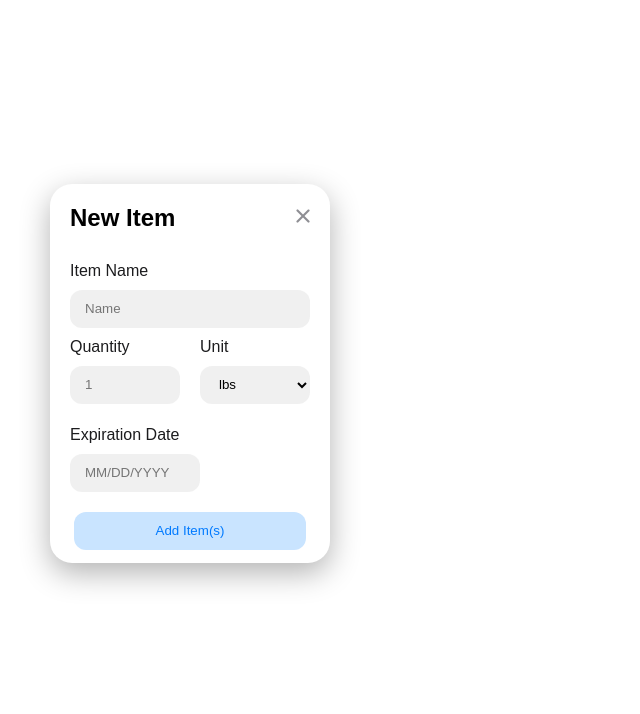
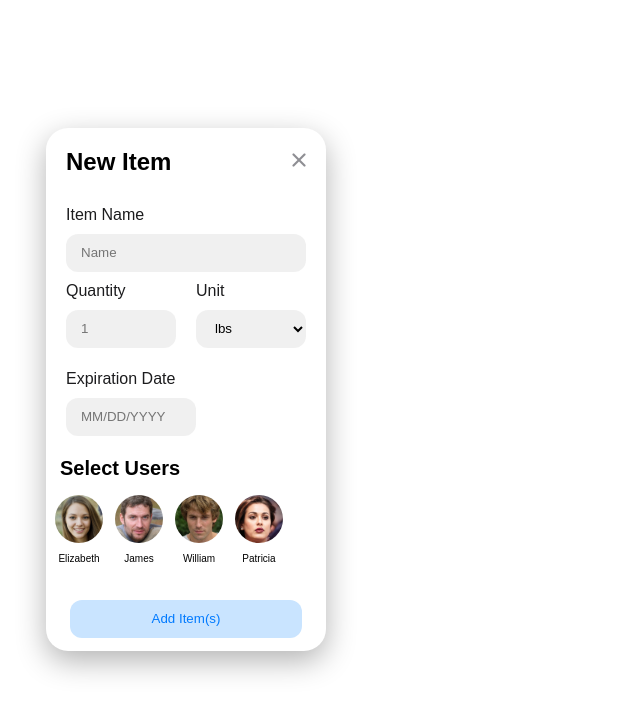
Before and after one commit to MarcusWebDev/CMSC434-Phase2, a React (Create React App) app: page /#/inventory/addOfficeRefrigeratorItem in a window 1280 px wide. Shown: the top 714 px of the page, without its empty margins (0-640 px from the left). Built offline with nearby package versions, Linux system fonts and the light colour scheme.

Commit message:
Select User Component Added in Inventory alongwith NavBar
NavBar does not show up correctly in InventoryRefrigerator.jsx

```diff
--- a/src/components/AddItemInventory.css
+++ b/src/components/AddItemInventory.css
@@ -123,3 +123,11 @@ height: 0px;
     margin-right: 98px;
     margin-bottom: 2px;
 }
+
+.linkBack2 {
+    text-decoration: none;
+    color: #007AFF;
+    margin-left: -12px;
+    margin-bottom: -7px;
+    margin-top: -36px;
+}
--- a/src/components/AddItemInventory.jsx
+++ b/src/components/AddItemInventory.jsx
@@ -2,11 +2,13 @@ import React from 'react'
 import "./AddItemInventory.css"
 import { Link } from "react-router-dom";
 import NavBar from './NavBar';
+import BackArrow from '../icons/backArrowBlue.png';
 
 const AddItemInventory = () => {
   return (
     <div className='PageWrapper'>
         <div className='HeaderContainer'>
+        <Link to="/inventory/OfficeRefrigerator" className="linkBack2" > <img className="linkBackimage" src={BackArrow} /></Link>
         <h3 className='Heading'>Add Item(s)</h3>
         </div>
         <hr className='rule'/>
@@ -27,7 +29,7 @@ const AddItemInventory = () => {
         </Link>
         </div>
 
-        {/* <NavBar selectedTab={"Inventory"} /> */}
+        <NavBar selectedTab={"Inventory"} />
 
 
     </div>
--- a/src/components/InventoryRefrigerator.css
+++ b/src/components/InventoryRefrigerator.css
@@ -358,3 +358,12 @@ text-decoration: none;
     margin-bottom: -5px;
     margin-top: 4px;
 }
+
+.shoppingListSelectUser2 {
+  margin-top: -5px;
+  margin-left: 24px;
+  width: 336px;
+  align-self: flex-start;
+  border-top: 1px solid #C7C7CC;
+  border-bottom: 0px solid #C7C7CC;
+}
--- a/src/components/InventoryRefrigerator.jsx
+++ b/src/components/InventoryRefrigerator.jsx
@@ -11,6 +11,7 @@ import William from '../icons/William.png';
 import Patricia from '../icons/Patricia.png';
 import NavBar from './NavBar';
 import BackArrow from '../icons/backArrowBlue.png';
+import SelectUserPortrait from "./SelectUserPortrait.jsx";
 
 
 function InventoryRefrigerator(props) {
@@ -117,22 +118,16 @@ function InventoryRefrigerator(props) {
     <a href="#">Lake House Pantry</a>
     <a href="#">Office Pantry</a>
   </div>
-  <hr className='rule3' />
 </div>
-                <h4 className='select'>Select Users</h4>
-                <div className='Users'>
-                    <form>
-                    <span className="dot"><img className='Elizabeth' src={Elizabeth}></img></span>&nbsp;
-                <span className="dot"><img className='James' src={James}></img></span>&nbsp;
-                <span className="dot"><img className='William' src={William}></img></span>&nbsp;
-                <span className="dot"><img className='Patricia' src={Patricia}></img></span>&nbsp;
-                    </form>
-                </div>
-                <div className='Usernames'>
-                    Elizabeth &nbsp; &nbsp; &nbsp;  James &nbsp; &nbsp; &nbsp; William &nbsp; &nbsp;&nbsp;Patricia
-
-                </div>
-                <hr className='rule4' />
+<div className="shoppingListSelectUser2">
+                        <h3>Select Users</h3>
+                        <div className="shoppingListUsersContainer">
+                            <SelectUserPortrait name="Elizabeth" picture={require("../icons/elizabeth.jpg")} />
+                            <SelectUserPortrait name="James" picture={require("../icons/james.jpg")} />
+                            <SelectUserPortrait name="William" picture={require("../icons/william.jpg")} />
+                            <SelectUserPortrait name="Patricia" picture={require("../icons/patricia.jpg")} />
+                        </div>
+                    </div>
                 <div className='tip'>
                     <p className='para'>Tip: Click<img className='symbol' src={Symbol}></img>to reduce item quantity by one.</p>
                 </div>
--- a/src/components/ItemInfoInventory.css
+++ b/src/components/ItemInfoInventory.css
@@ -1,9 +1,9 @@
 .newItemWrapper2 {
     position: absolute;
-    margin-top: 23vh;
-    margin-left: 50px;
+    margin-top: 16vh;
+    margin-left: 46px;
     width: 280px;
-    height: 379px;
+    height: 523px;
     background: #FFFFFF;
     box-shadow: 0px 10px 30px rgb(0 0 0 / 30%);
     border-radius: 22px;
@@ -74,7 +74,7 @@
 
 .newItemNotificationContainer2 {
     position: absolute;
-    top: -25%;;
+    top: -15%;;
     left: -2.5%;
     display: flex;
     flex-direction: row;
@@ -90,3 +90,16 @@
 .newItemNotificationIcon2 {
     margin-right: 10px;
 }
+
+.shoppingListSelectUser3 {
+    margin-top: 11px;
+    margin-left: -17px;
+    width: 336px;
+    align-self: flex-start;
+    border-top: 0px solid #C7C7CC;
+    border-bottom: 0px solid #C7C7CC;
+}
+
+.userHead {
+    margin: 10px 11px;
+}
--- a/src/components/ItemInfoInventory.jsx
+++ b/src/components/ItemInfoInventory.jsx
@@ -1,6 +1,7 @@
 import React from 'react'
 import "./ItemInfoInventory.css";
 import { useState } from 'react';
+import SelectUserPortrait from "./SelectUserPortrait.jsx";
 
 const ItemInfoInventory = ({id, newItem}) => {
     const [itemname, setItemName] = useState('');
@@ -47,6 +48,15 @@ const ItemInfoInventory = ({id, newItem}) => {
                             <label className="newItemLabel">Expiration Date</label>
                             <input type="text" className="newItemInput" value={itemExpiration} onChange={(event) => setItemExpiration(event.target.value)} placeholder="MM/DD/YYYY" />
                         </div>
+                        <div className="shoppingListSelectUser3">
+                        <h3 className='userHead'>Select Users</h3>
+                        <div className="shoppingListUsersContainer">
+                            <SelectUserPortrait name="Elizabeth" picture={require("../icons/elizabeth.jpg")} />
+                            <SelectUserPortrait name="James" picture={require("../icons/james.jpg")} />
+                            <SelectUserPortrait name="William" picture={require("../icons/william.jpg")} />
+                            <SelectUserPortrait name="Patricia" picture={require("../icons/patricia.jpg")} />
+                        </div>
+                    </div>
                     <button className="newItemButton newItemButtonActive" onClick={()=> {newItem(id,itemname,itemquantity,itemunit,itemExpiration); showNotification();}}>Add Item(s)</button>
                 </div>
                 <div className = "newItemNotificationContainer2" >
```
